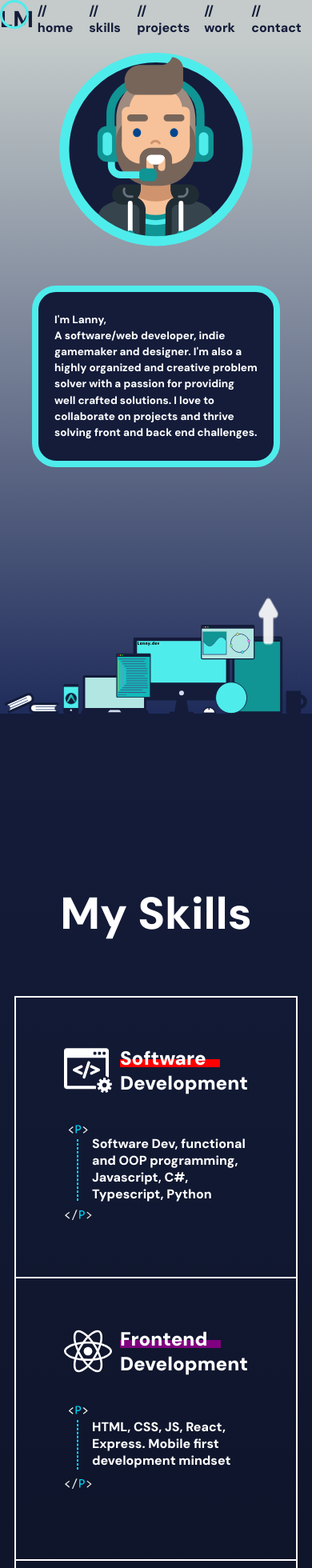
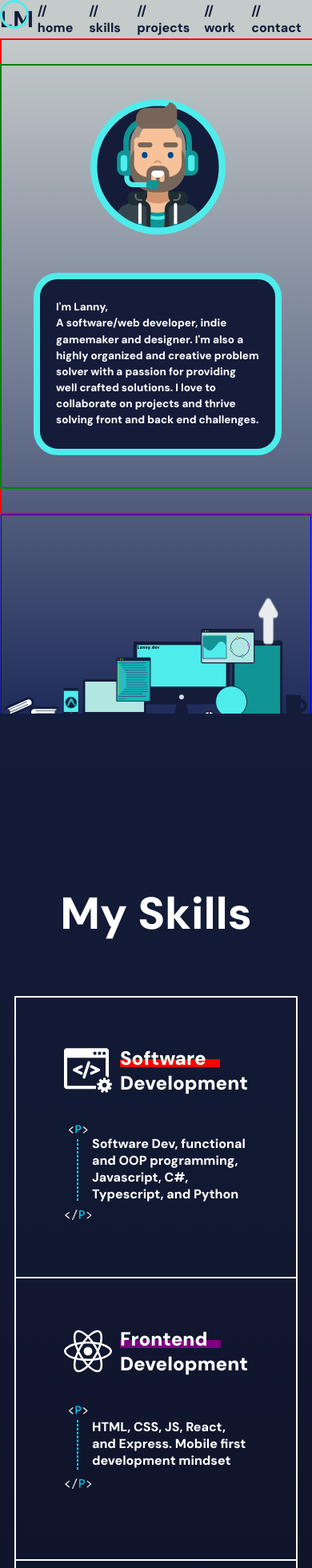
Before and after one commit to Lanny-MacMillan/dev_portfolio, a React (Create React App) app: page / in a window 390 px wide. Shown: the top 1960 px of the page at 80% size. Built offline with nearby package versions, Linux system fonts and the light colour scheme; a web font is replaced by a local one.

Commit message:
google tab name change, styling chnags to test mobile

```diff
--- a/public/index.html
+++ b/public/index.html
@@ -41,7 +41,7 @@
       work correctly both with client-side routing and a non-root public URL.
       Learn how to configure a non-root public URL by running `npm run build`.
     -->
-    <title>React App</title>
+    <title>Lanny_MacMillan Portfolio</title>
   </head>
   <body>
     <noscript>You need to enable JavaScript to run this app.</noscript>
--- a/src/components/home/Home.js
+++ b/src/components/home/Home.js
@@ -16,7 +16,7 @@ import BorderBlink from "../assets/anim/borderBlink/BorderBlink.js";
 import DevDesktop from "../assets/anim/devDesktop/DevDesktop.js";
 
 const Home = ({ home, largeScreen }) => {
-  const width = largeScreen ? "500px" : "250px";
+  const width = largeScreen ? "500px" : "225px";
 
   return (
     <BodyContainer>
--- a/src/components/home/Home.styles.js
+++ b/src/components/home/Home.styles.js
@@ -163,7 +163,7 @@ export const IconContainer = styled.div`
 
   /* border: 1px solid red; */
   @media only screen and (min-width: 320px) and (max-width: 768px) {
-    /* justify-content: space-between; */
+    /* margin-top: 3em; */
   }
 
   @media only screen and (min-width: 769px) and (max-width: 992px) {
@@ -216,7 +216,7 @@ export const UpperRow = styled.div`
   justify-content: center;
   width: 100%;
   height: 60vh;
-
+  border: 2px solid red;
   @media only screen and (min-width: 320px) and (max-width: 768px) {
     flex-direction: column;
     align-items: center;
@@ -235,11 +235,13 @@ export const UpperInnerDiv = styled.div`
   flex-direction: row;
   padding: 100px;
   max-width: 1400px;
-
+  border: 2px solid green;
+  /* height: 60vh; */
   @media only screen and (min-width: 320px) and (max-width: 768px) {
     flex-direction: column;
     align-items: center;
     width: 100%;
+    padding: 0px;
   }
 
   @media only screen and (min-width: 769px) and (max-width: 992px) {
@@ -259,7 +261,7 @@ export const LowerDiv = styled.div`
   @media only screen and (min-width: 320px) and (max-width: 768px) {
     width: 99%;
     height: 30vh;
-    /* border: 1px solid blue; */
+    border: 1px solid blue;
   }
 
   @media only screen and (min-width: 769px) and (max-width: 992px) {
@@ -372,4 +374,14 @@ export const Cursor = styled.div`
 
 export const BorderBlinkDiv = styled.div`
   width: ${(props) => (props.width ? props.width : "500px")};
+  @media only screen and (min-width: 320px) and (max-width: 768px) {
+    margin-top: 2.5em;
+    width: 175px;
+  }
+
+  @media only screen and (min-width: 769px) and (max-width: 992px) {
+  }
+
+  @media only screen and (min-width: 993px) and (max-width: 1200px) {
+  }
 `;
--- a/src/components/skills/Skills.js
+++ b/src/components/skills/Skills.js
@@ -62,7 +62,7 @@ const Skills = ({ skills, largeScreen }) => {
               </HTMLSnippet>
               <Description>
                 Software Dev, functional and OOP programming, Javascript, C#,
-                Typescript, Python
+                Typescript, and Python
               </Description>
             </DescriptionBody>
           </Skills0>
@@ -88,7 +88,8 @@ const Skills = ({ skills, largeScreen }) => {
                 />{" "}
               </HTMLSnippet>
               <Description>
-                HTML, CSS, JS, React, Express. Mobile first development mindset
+                HTML, CSS, JS, React, and Express. Mobile first development
+                mindset
               </Description>
             </DescriptionBody>
           </Skills1>
@@ -143,7 +144,7 @@ const Skills = ({ skills, largeScreen }) => {
               </HTMLSnippet>
               <Description>
                 {largeScreen
-                  ? "Using the Unity game engine, C# and Object Oriented Programming to adeptly design and code captivating 2D games,ensuring optimal performance and engaging player experiences!"
+                  ? "Using the Unity game engine, C# and Object Oriented Programming to adeptly design and code captivating 2D games,ensuring optimal performance, and engaging player experiences!"
                   : "Using C# and OOP to adeptly design and create 2D games"}
               </Description>
             </DescriptionBody>
```
